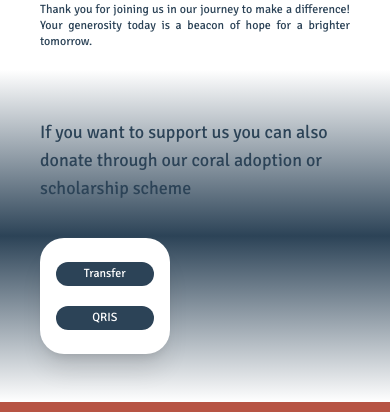
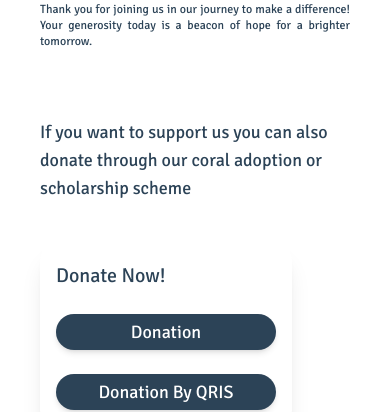
Before and after one commit to teruboi/terra_segara, a Next.js app: page /donate in a window 390 px wide. Shown: the part 434-846 px from the top of the page. Built offline with nearby package versions, Linux system fonts and the light colour scheme.

Commit message:
[FIX] Responsive Homepage & Button for Donate and Join  Us

```diff
--- a/src/app/donate/page.js
+++ b/src/app/donate/page.js
@@ -1,7 +1,5 @@
-import ButtonDefault from "@/components/Button";
 import TSImg from "@/components/TSImg";
 import Image from "next/image";
-import Link from "next/link";
 
 export default function Donate(){
     return(
@@ -28,13 +26,64 @@ export default function Donate(){
                 Thank you for joining us in our journey to make a difference! Your generosity today is a beacon of hope for a brighter tomorrow.
                 </p>
             </div>
-            <div className="max-w-screen w-screen h-fit py-12 max-sm:inline flex gap-1 justify-evenly text-secondary bg-gradient-to-b items-center from-white via-secondary via-50% to-100% px-32 max-sm:px-10">
+            <div className="max-w-screen w-screen h-fit py-12 max-sm:inline flex gap-1 justify-evenly text-secondary items-center  px-32 max-sm:px-10">
                 <div className="text-2xl max-sm:text-lg w-1/2 max-sm:w-full">
                     If you want to support us you can also donate through our coral adoption or scholarship scheme
-                    <div className="w-fit h-fit bg-white mt-9 rounded-3xl shadow-xl px-12 py-16 max-sm:px-4 max-sm:py-6 flex-row">
-                        <ButtonDefault url={'https://app.midtrans.com/payment-links/1722997680304'} text={'Transfer'} variant={2} target={'_blank'}/>
-                        <div className="h-5"></div>
-                        <ButtonDefault url={'https://app.midtrans.com/payment-links/1722998300661'} text={'QRIS'} variant={2} target={'_blank'}/>
+                    {/* <div className="w-fit h-fit bg-white mt-9 rounded-3xl shadow-xl px-12 py-16 max-sm:px-4 max-sm:py-6">
+                        <form className="flex flex-col gap-2">
+                            <label className="text-xl">Make a Donation</label>
+                            <div className="grid grid-cols-2 gap-2 max-sm:grid-flow-cols max-sm:grid-cols-1">
+                                <input type="text" name="name" className="border-[3px] border-secondary shadow-md rounded-2xl max-sm:rounded-lg h-fit w-50 py-2 px-5 max-sm:px-3 placeholder:text-secondary text-secondary text-base max-sm:text-xs" placeholder="Your Name"/>
+                                <input type="email" name="email" className="border-[3px] border-secondary shadow-md rounded-2xl max-sm:rounded-lg h-fit w-50 py-2 px-5 max-sm:px-3 placeholder:text-secondary text-secondary text-base max-sm:text-xs" placeholder="Your Email"/>
+                            </div>
+                            <label className="text-xl">Donation Amount</label>
+                            <select name="amount" defaultValue={""} className="border-[3px] border-secondary shadow-md rounded-2xl max-sm:rounded-lg h-fit w-36 py-2 px-5 max-sm:px-2 placeholder:text-secondary text-secondary text-base max-sm:text-xs">
+                                <option value="" disabled>Click here</option>
+                                <option value={5}>5$</option>
+                                <option value={10}>10$</option>
+                                <option value={15}>15$</option>
+                                <option value={20}>20$</option>
+                            </select>
+                            <div className="flex items-center gap-3 max-sm:gap-2 my-5">
+                                <input type="radio" id="check" name="emailUpdate" className="w-5 h-5 max-sm:size-3 accent-secondary" />
+                                <label className="text-secondary text-xl max-sm:text-sm">I would like to receive updates via email</label>
+                            </div>
+                            <button type="submit" className="bg-secondary min-w-[220px] max-h-[60px] h-fit w-fit px-10 py-1 text-lg text-white text-center rounded-[32px] transition-all mt-2 shadow-md max-sm:mx-auto">Submit Donation</button>
+                            <p className="text-xs pt-3 font-thin">*If you have trouble with donation kindly contact us by Whatsapp or email</p>
+                        </form>
+                    </div> */}
+                    <div className="w-fit h-fit bg-white mt-9 rounded-3xl shadow-xl px-12 py-16 max-sm:px-4 max-sm:py-6">
+                        <div className="flex flex-row mb-4">
+                            <label className="text-xl">Donate Now!</label>
+                        </div>
+                        <div className="flex flex-row gap-4 max-sm:flex-col">
+                            {/* Midtrans Gateway */}
+                            <a
+                                href="https://app.midtrans.com/payment-links/1722997680304"
+                                target="_blank"
+                                rel="noopener noreferrer"
+                            >
+                                <button
+                                type="button"
+                                className="bg-secondary min-w-[220px] max-h-[60px] h-fit w-fit px-10 py-1 text-lg text-white text-center rounded-[32px] transition-all mt-2 shadow-md max-sm:mx-auto"
+                                >
+                                Donation
+                                </button>
+                            </a>
+                            {/* QRIS Gateway */}
+                            <a
+                                href="https://app.midtrans.com/payment-links/1722998300661"
+                                target="_blank"
+                                rel="noopener noreferrer"
+                            >
+                                <button
+                                type="button"
+                                className="bg-secondary min-w-[220px] max-h-[60px] h-fit w-fit px-10 py-1 text-lg text-white text-center rounded-[32px] transition-all mt-2 shadow-md max-sm:mx-auto"
+                                >
+                                Donation By QRIS
+                                </button>
+                            </a>
+                        </div>
                     </div>
                 </div>
                 <TSImg
--- a/src/app/join-us/page.js
+++ b/src/app/join-us/page.js
@@ -48,15 +48,23 @@ export default function JoinUs() {
                 @terrasegaraindonesia
             </div>
         </div>
-        <div className="max-w-full w-full h-fit max-sm:px-8 px-20 flex flex-col gap-2">
+        <div className="max-w-full w-full h-fit max-sm:px-8 px-20 flex flex-col gap-2 mb-8">
             <h1 className="text-secondary text-6xl max-sm:text-3xl font-bold">Let's Get in Touch!</h1>
             <p className="text-xl max-sm:text-sm text-secondary leading-tight">We are dedicated to engaging a wide array of stakeholders, including institutions, organizations, and individuals who share our vision and ethos. We welcome any insights, opportunities, or recommendations you may have to offer. Kindly share your name, email address, and any valuable messages you wish to convey in the space provided below.</p>
-            <form className="text-lg max-sm:text-xs flex flex-col gap-y-2 my-4 justify-start">
-                <input type="text" name="name" placeholder="Your Name" className="placeholder:text-secondary border-[3px] text-secondary border-secondary rounded-2xl max-sm:rounded-lg px-5 max-sm:px-3 py-2.5 max-sm:py-2 max-h-[60px] h-fit w-[346px] max-sm:w-[180px] focus:placeholder:text-opacity-50 transition-colors shadow-md"/>
-                <input type="email" name="email" placeholder="Your Email" className="placeholder:text-secondary border-[3px] text-secondary border-secondary rounded-2xl max-sm:rounded-lg px-5 max-sm:px-3 py-2.5 max-sm:py-2 max-h-[60px] h-fit w-[346px] max-sm:w-[180px] focus:placeholder:text-opacity-50 transition-colors shadow-md"/>
-                <textarea name="message" cols={7} placeholder="Your Message" className="placeholder:text-secondary border-[3px] text-secondary border-secondary rounded-2xl max-sm:rounded-lg px-5 max-sm:px-3 py-2.5 max-sm:py-2 h-[340px] max-sm:h-60 focus:placeholder:text-opacity-50 transition-colors shadow-md"/>
-                <button type="submit" className="bg-secondary min-w-[220px] max-h-[60px] h-fit w-fit px-10 py-1 text-base text-white text-center rounded-[32px] transition-all mt-2 max-sm:mx-auto">Send</button>
-            </form>
+            <div className="flex flex-col gap-4">
+            <a
+            href="https://wa.me/6281218187421"
+            target="_blank"
+            rel="noopener noreferrer"
+            >
+            <button
+                type="button"
+                className="bg-secondary min-w-[220px] max-h-[60px] h-fit w-fit px-10 py-1 text-lg text-white text-center rounded-[32px] transition-all mt-2 shadow-md max-sm:mx-auto"
+            >
+                Chat Now!
+            </button>
+            </a>
+        </div>
         </div>
         </>
     )
```
Also changed, not shown: src/app/page.js (+33 -4 lines).
